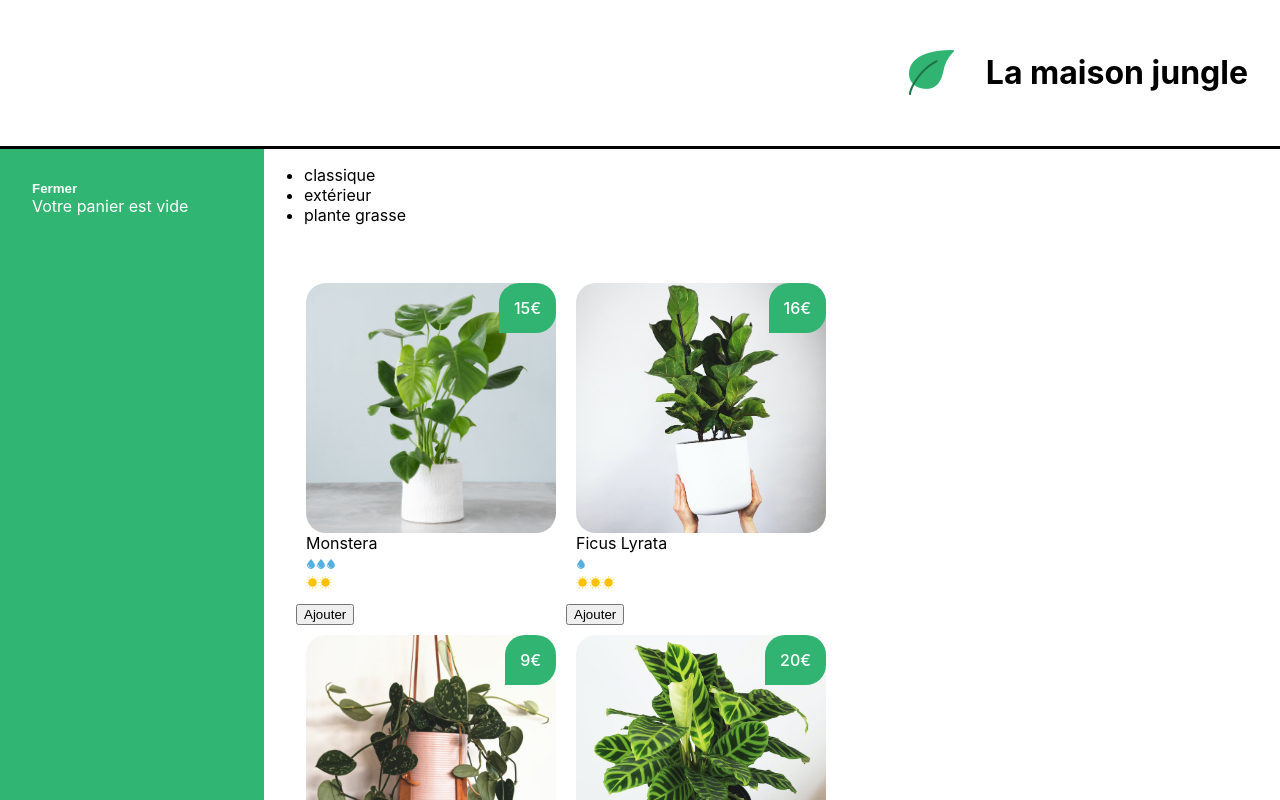
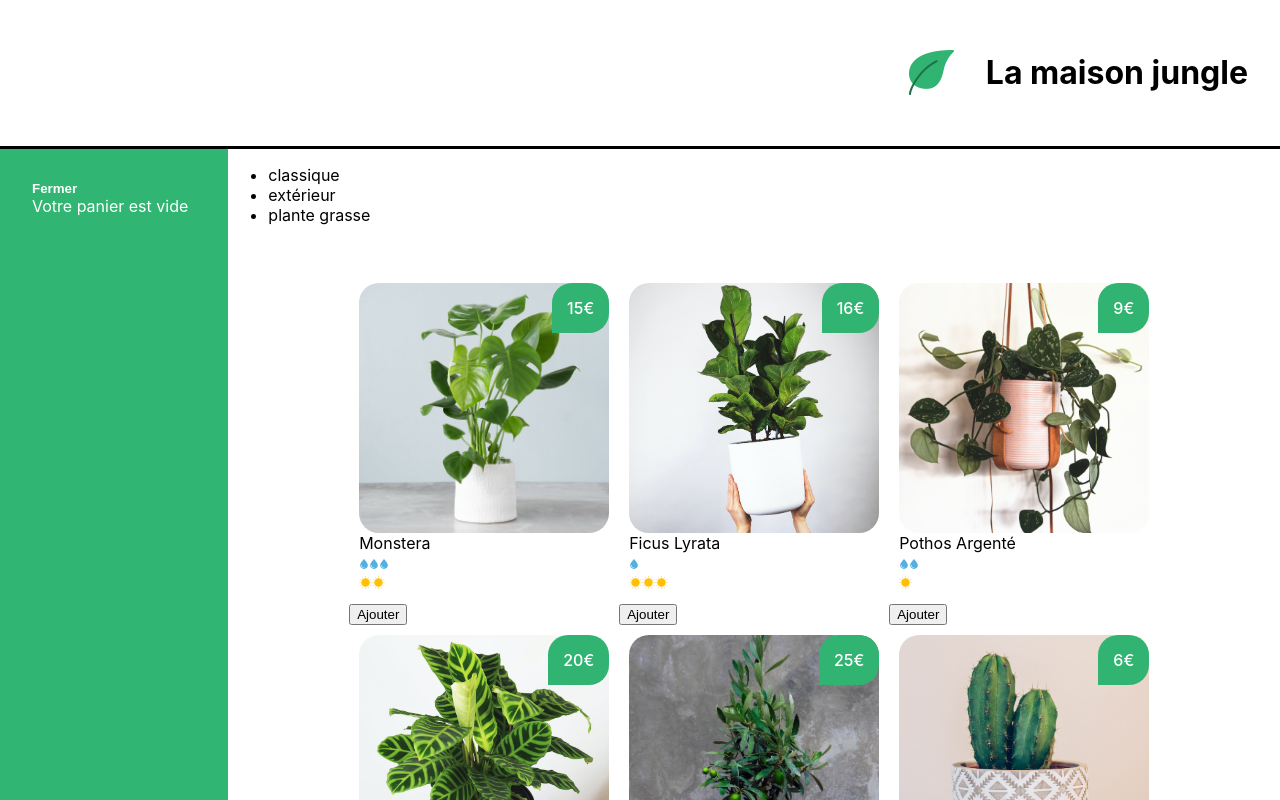
Before and after one commit to AlexDelapierre/React-project, a React (Create React App) app: page / in a window 1280 px wide. Shown: the top 800 px of the page. Built offline with nearby package versions, Linux system fonts and the light colour scheme.

Commit message:
style: update ShoppingList.css

```diff
--- a/src/styles/ShoppingList.css
+++ b/src/styles/ShoppingList.css
@@ -1,7 +1,11 @@
+.lmj-shopping-list {
+	width: 100%;
+}
+
 .lmj-plant-list {
 	list-style-type: none;
 	padding: 32px;
 	display: flex;
 	flex-wrap: wrap;
-	max-width: 800px;
+	justify-content: center;
 }
```
